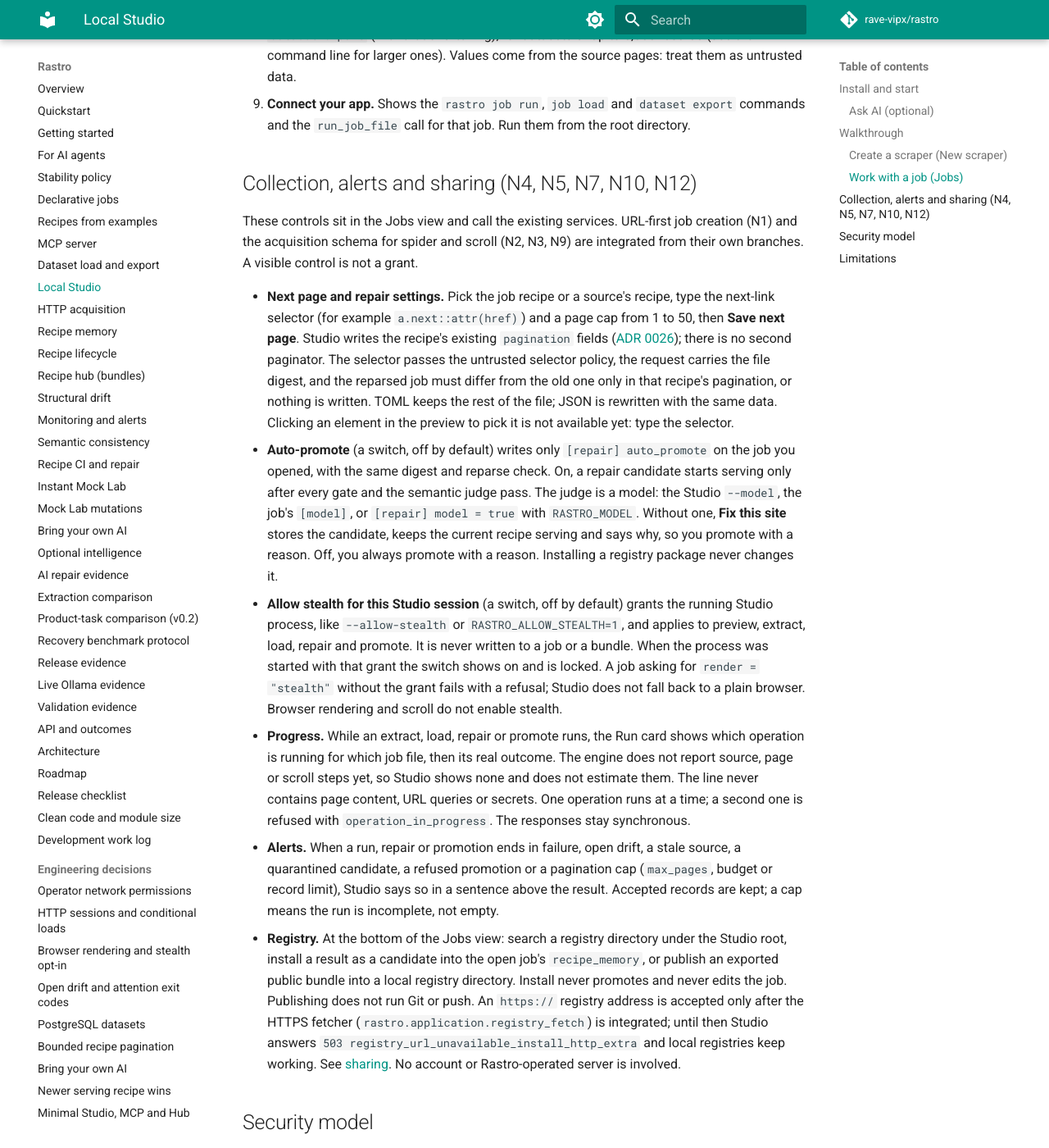
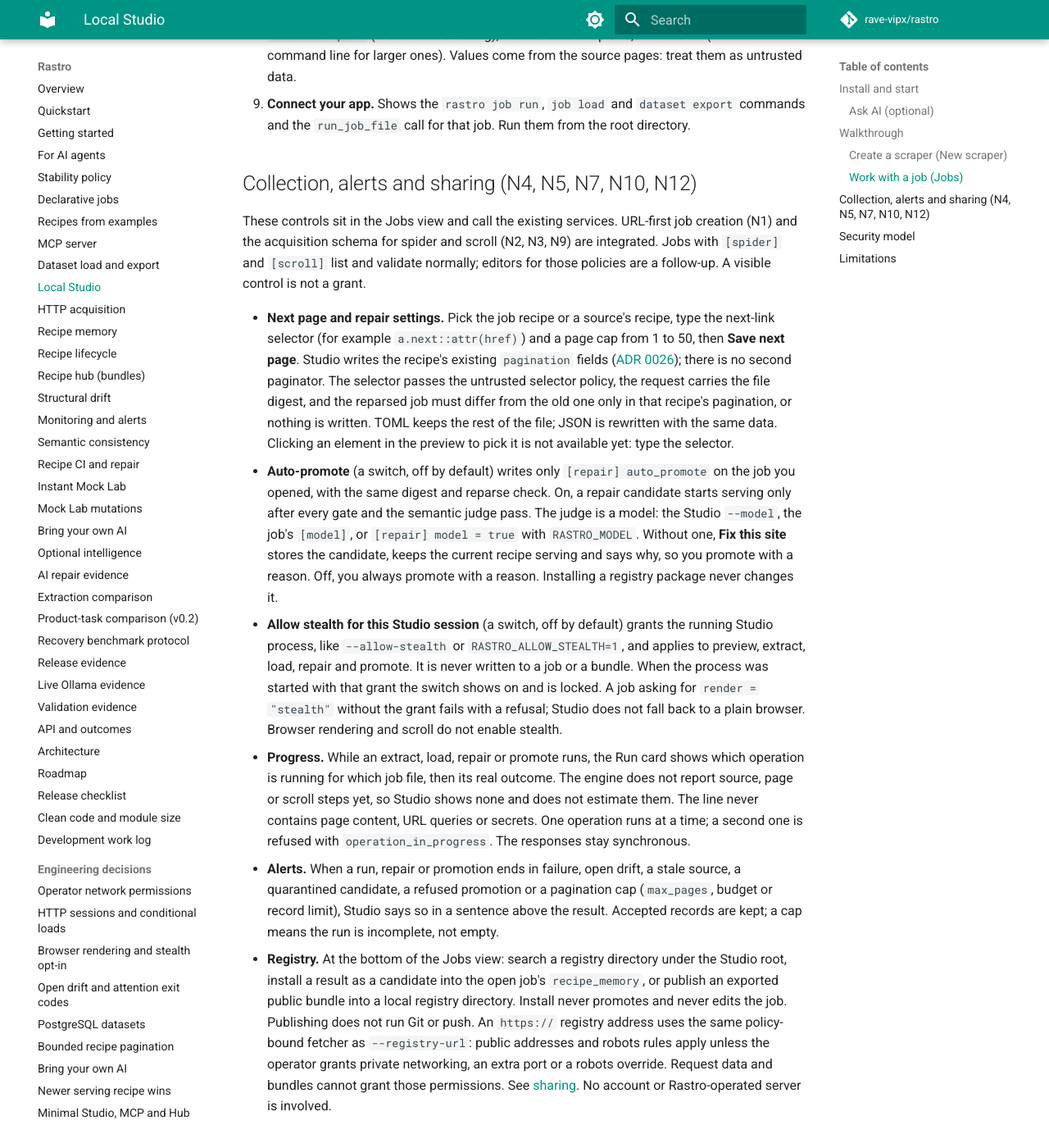
Before and after one commit to rave-vipx/rastro, an MkDocs documentation site: the page built from docs/studio.md, in a window 1280 px wide and 1400 px high, scrolled down 3234 px. Shown: the whole window at 82% size. Built offline with MkDocs 1.6.1 and Material for MkDocs 9.7.7, drawn with Linux system fonts in a browser that asks for light colours; comment, search, counter and statistics services are not loaded.

Commit message:
fix(studio): integrate registry URL grants and collection policies (N10, N12; SEC-001, SEC-005)

```diff
--- a/docs/studio.md
+++ b/docs/studio.md
@@ -133,7 +133,8 @@ The page has two views, **Jobs** and **New scraper**, switched with the buttons
 
 These controls sit in the Jobs view and call the existing services. URL-first job
 creation (N1) and the acquisition schema for spider and scroll (N2, N3, N9) are
-integrated from their own branches. A visible control is not a grant.
+integrated. Jobs with `[spider]` and `[scroll]` list and validate normally; editors for
+those policies are a follow-up. A visible control is not a grant.
 
 - **Next page and repair settings.** Pick the job recipe or a source's recipe, type
   the next-link selector (for example `a.next::attr(href)`) and a page cap from 1 to 50,
@@ -170,9 +171,9 @@ integrated from their own branches. A visible control is not a grant.
   Studio root, install a result as a candidate into the open job's `recipe_memory`, or
   publish an exported public bundle into a local registry directory. Install never
   promotes and never edits the job. Publishing does not run Git or push. An `https://`
-  registry address is accepted only after the HTTPS fetcher (`rastro.application.registry_fetch`)
-  is integrated; until then Studio answers `503 registry_url_unavailable_install_http_extra`
-  and local registries keep working. See [sharing](hub.md#host-a-static-registry-n10).
+  registry address uses the same policy-bound fetcher as `--registry-url`: public addresses
+  and robots rules apply unless the operator grants private networking, an extra port
+  or a robots override. Request data and bundles cannot grant those permissions. See [sharing](hub.md#host-a-static-registry-n10).
   No account or Rastro-operated server is involved.
 
 ## Security model
```
Also changed, not shown: CHANGELOG.md (+7 -2 lines), README.md (+1 -1 lines), docs/roadmap.md (+1 -1 lines), 4 other files.
